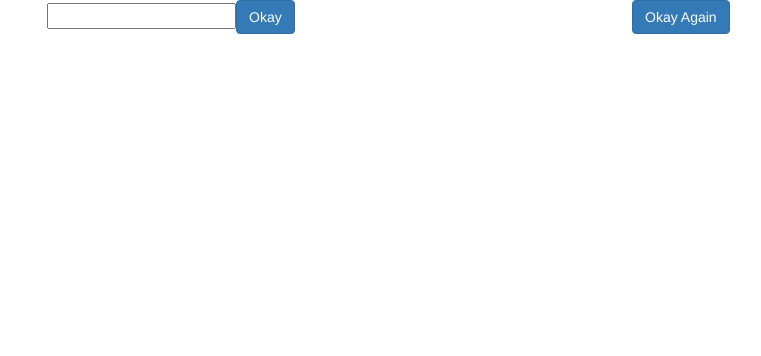
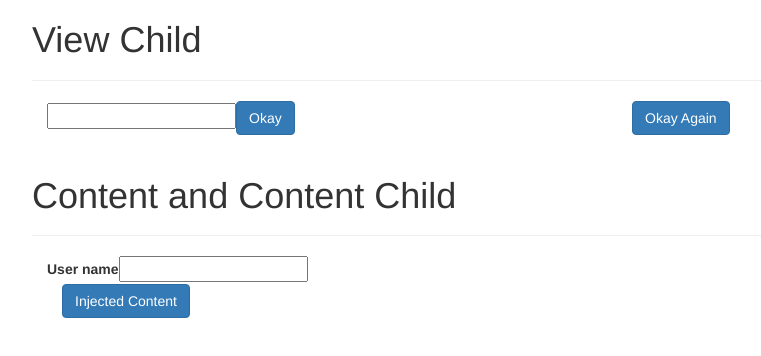
Before and after one commit to CodeKul/17124APRANGWEEKEND, an Angular app: page / in a window 1280 px wide. Shown: the top 356 px of the page, without its empty margins (53-814 px from the left). Built offline with nearby package versions, Linux system fonts and the light colour scheme.

Commit message:
template: content projecttion

```diff
--- a/src/app/app.module.ts
+++ b/src/app/app.module.ts
@@ -20,6 +20,7 @@ import { ColorEmiiterComponent } from './inter-comp-comm/color-emiiter.component
 import { ColorReceiverComponent } from './inter-comp-comm/color-receiver.component';
 import { MoreTemplatesComponent } from './more-templates/more-templates.component';
 import { SubMoreComponent } from './more-templates/sub-more.component';
+import { SubContentComponent } from './more-templates/sub-content.component';
 
 @NgModule({
   declarations: [
@@ -38,7 +39,8 @@ import { SubMoreComponent } from './more-templates/sub-more.component';
     ColorEmiiterComponent,
     ColorReceiverComponent,
     MoreTemplatesComponent,
-    SubMoreComponent
+    SubMoreComponent,
+    SubContentComponent
   ],
   imports: [
     BrowserModule,
--- a/src/app/more-templates/more-templates.component.html
+++ b/src/app/more-templates/more-templates.component.html
@@ -4,4 +4,17 @@
       <app-sub-more></app-sub-more>
     </div>
   </div>
+  <div class="row">
+    <div class="col-md-12">
+      <app-sub-content>
+        <div class="container" second>
+          <div class="row">
+            <div class="col-md-12">
+              <input type="button" value="Injected Content" class="btn btn-primary">
+            </div>
+          </div>
+        </div>
+      </app-sub-content>
+    </div>
+  </div>
 </div>
--- /dev/null
+++ b/src/app/more-templates/sub-content.component.ts
@@ -0,0 +1,38 @@
+import { Component, OnInit } from '@angular/core';
+
+@Component({
+  selector: 'app-sub-content',
+  template: `
+   <div class="container">
+      <div class="row" >
+       <div class="col-md-12">
+         <ng-content select="[first]"></ng-content>
+       </div>
+     </div>
+
+     <div class="row">
+          <h1>Content and Content Child</h1>
+          <hr>
+      </div>
+     <div class="row">
+       <div class="col-md-12">
+         <label>User name </label><input type="text" />
+       </div>
+     </div>
+     <div class="row">
+       <div class="col-md-12">
+         <ng-content select="[second]"></ng-content>
+       </div>
+     </div>
+   </div>
+  `,
+  styles: []
+})
+export class SubContentComponent implements OnInit {
+
+  constructor() { }
+
+  ngOnInit() {
+  }
+
+}
--- a/src/app/more-templates/sub-more.component.ts
+++ b/src/app/more-templates/sub-more.component.ts
@@ -4,6 +4,10 @@ import { Component, OnInit, ViewChild, ElementRef } from '@angular/core';
   selector: 'app-sub-more',
   template: `
     <div class="container">
+      <div class="row">
+        <h1>View Child</h1>
+        <hr>
+      </div>
       <div class="row">
         <div class="col-md-6">
           <input type="text" #header/>
```
Also changed, not shown: 1 other file (tests, documents, lock files or other folders).
